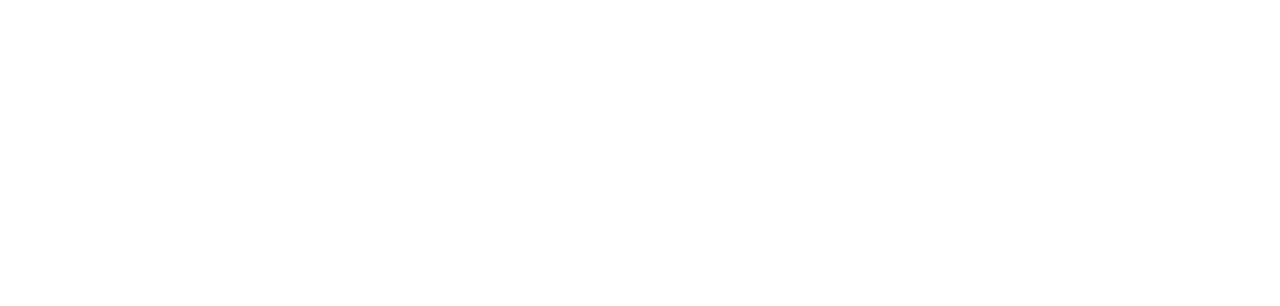
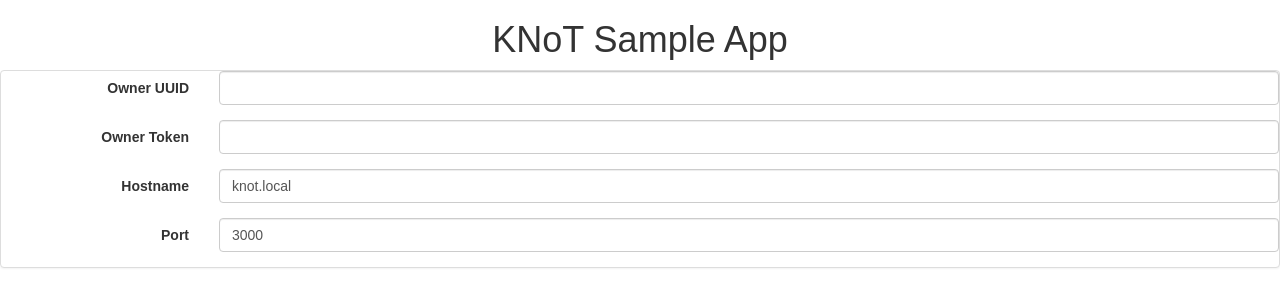
Before and after one commit to pauloserrafh/knot-webapp, a React (Create React App) app in the folder client/: page / in a window 1280 px wide. Shown: the top 306 px of the page. Built offline with nearby package versions, Linux system fonts and the light colour scheme.

Commit message:
Configurations panel

```diff
--- a/client/public/index.html
+++ b/client/public/index.html
@@ -24,7 +24,7 @@
       work correctly both with client-side routing and a non-root public URL.
       Learn how to configure a non-root public URL by running `npm run build`.
     -->
-    <title>React App</title>
+    <title>KNoT Sample App</title>
   </head>
   <body>
     <noscript>
--- a/client/src/App.js
+++ b/client/src/App.js
@@ -1,12 +1,94 @@
 import React, { Component } from 'react';
 import './App.css';
+import {
+  Panel,
+  FormControl,
+  FormGroup,
+  ControlLabel,
+  Form,
+  Col
+} from "react-bootstrap";
+class App extends Component {
+  constructor(props) {
+    super(props);
 
-class App extends Component {
+    this.state = {
+      defaultConfigs: {
+        ownerUuid: "",
+        ownerToken: "",
+        hostname: "knot.local",
+        port: "3000"
+      },
+    };
+    this._onChangeDefaultConfigs = this._onChangeDefaultConfigs.bind(this);
+  }
+
+  _onChangeDefaultConfigs = function(e) {
+    const defaultConfigs = this.state.defaultConfigs;
+    defaultConfigs[e.target.name] = e.target.value;
+    this.setState({ defaultConfigs: defaultConfigs });
+  };
 
   render() {
     return (
       <div className="App">
-
+       <h1>KNoT Sample App</h1>
+        <Panel header="Configurations">
+          <Form horizontal>
+            <FormGroup controlId="formHorizontalEmail">
+              <Col componentClass={ControlLabel} sm={2}>
+                Owner UUID
+              </Col>
+              <Col sm={10}>
+                <FormControl
+                  type="text"
+                  name="ownerUuid"
+                  value={this.state.defaultConfigs.ownerUuid}
+                  onChange={this._onChangeDefaultConfigs}
+                />
+              </Col>
+            </FormGroup>
+            <FormGroup controlId="formHorizontalEmail">
+              <Col componentClass={ControlLabel} sm={2}>
+                Owner Token
+              </Col>
+              <Col sm={10}>
+                <FormControl
+                  type="text"
+                  name="ownerToken"
+                  value={this.state.defaultConfigs.ownerToken}
+                  onChange={this._onChangeDefaultConfigs}
+                />
+              </Col>
+            </FormGroup>
+            <FormGroup controlId="formHorizontalEmail">
+              <Col componentClass={ControlLabel} sm={2}>
+                Hostname
+              </Col>
+              <Col sm={10}>
+                <FormControl
+                  type="text"
+                  name="hostname"
+                  value={this.state.defaultConfigs.hostname}
+                  onChange={this._onChangeDefaultConfigs}
+                />
+              </Col>
+            </FormGroup>
+            <FormGroup controlId="formHorizontalEmail">
+              <Col componentClass={ControlLabel} sm={2}>
+                Port
+              </Col>
+              <Col sm={10}>
+                <FormControl
+                  type="text"
+                  name="port"
+                  value={this.state.defaultConfigs.port}
+                  onChange={this._onChangeDefaultConfigs}
+                />
+              </Col>
+            </FormGroup>
+          </Form>
+        </Panel>
       </div>
     );
   }
```
